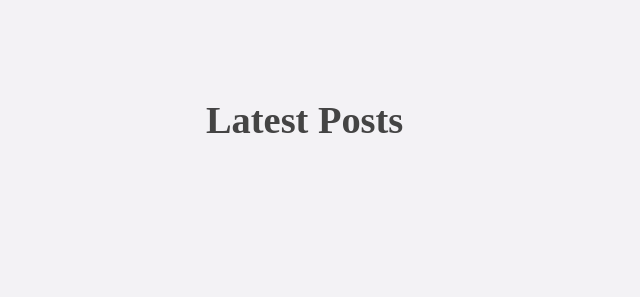
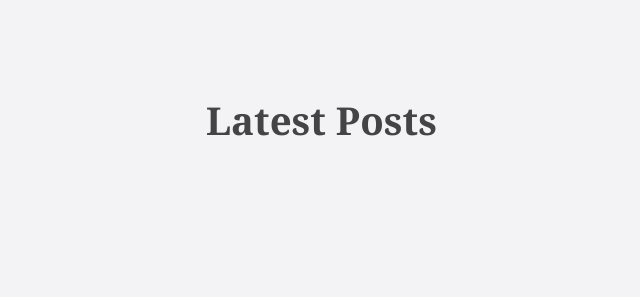
Before and after one commit to tswinb/tswinb.github.io, a Jekyll site: the page built from blog.html, in a window 1280 px wide. Shown: the top 297 px of the page, without its empty margins (109-749 px from the left). Built offline with Jekyll 4.4.1, drawn with Linux system fonts in a browser that asks for light colours; nearby versions of some CDN libraries.

Commit message:
Update css

```diff
--- a/css/main.css
+++ b/css/main.css
@@ -3,9 +3,6 @@ body {
     line-height:1.6;font-size:0.8em;color:#444;padding:0 10px;
     background-color: #f3f2f5;
 }
-/* b {
-  font-family: 'Noto Serif Bold';
-} */
 nav ul, footer ul {
     font-family:'Georgia', 'Serif';
     padding: 0px;
@@ -25,9 +22,11 @@ a:hover {
     color: #999;
 }
 h1 {
+    font-family: 'Georgia', 'Serif';
     font-size: 3em;
 }
 h2 {
+    font-family: 'Georgia', 'Serif';
     font-size: 1.7em;
 }
 p {
```
